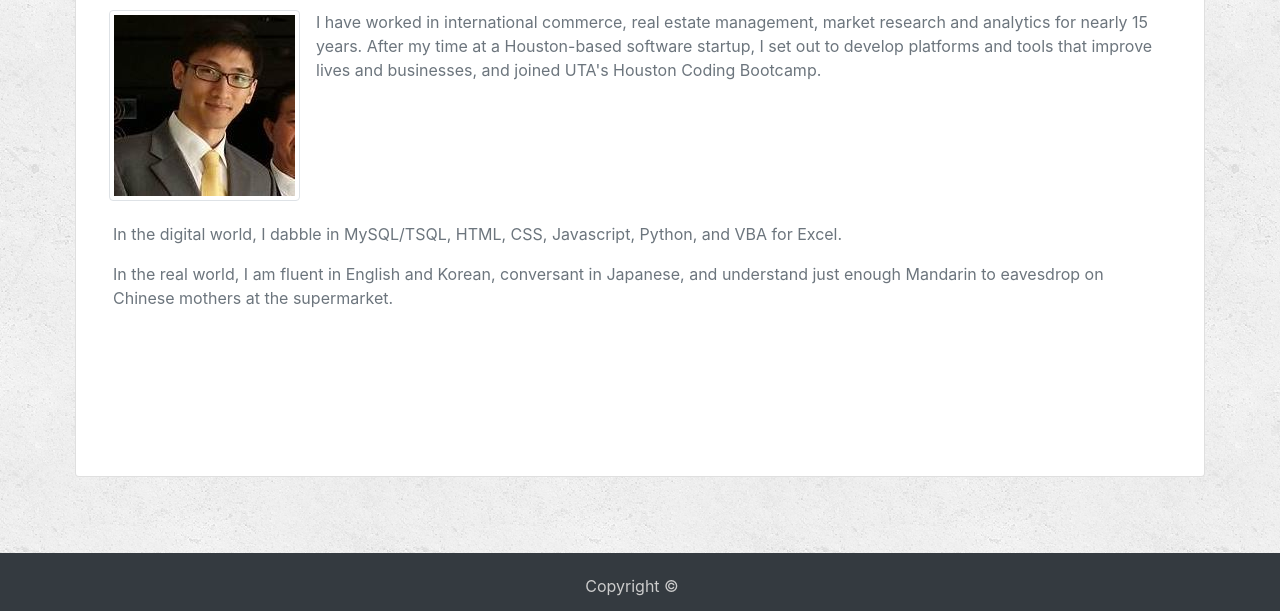
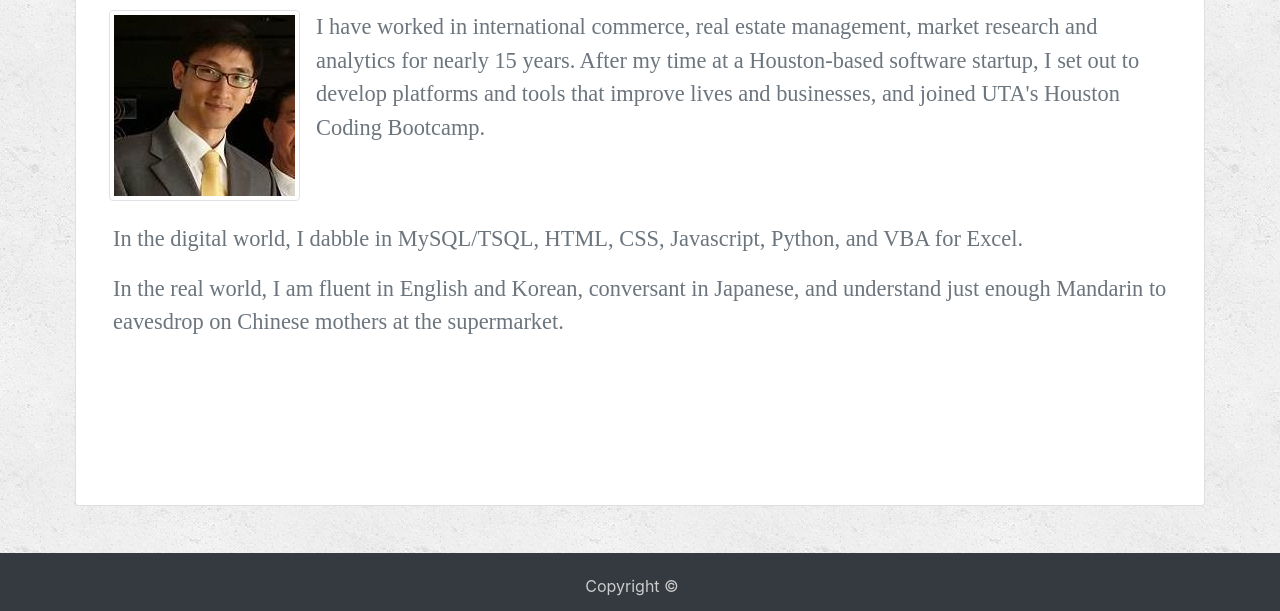
Before and after one commit to danninemx/Bootstrap-Portfolio, a plain HTML site: page index.html in a window 1280 px wide. Shown: the part 189-800 px from the top of the page. Drawn offline with nearby package versions, Linux system fonts and the light colour scheme.

Commit message:
Revised font styling

```diff
--- a/assets/css/style.css
+++ b/assets/css/style.css
@@ -8,6 +8,8 @@ h1 {
 
 p {
   word-break: keep-all;
+  font-size: 1.4em;
+  font-family: "Times New Roman", Times, serif;
 }
 
 /* Below is for the img & heading pair in portfolio.html  */
```
Also changed, not shown: portfolio.html (+3 -2 lines).
